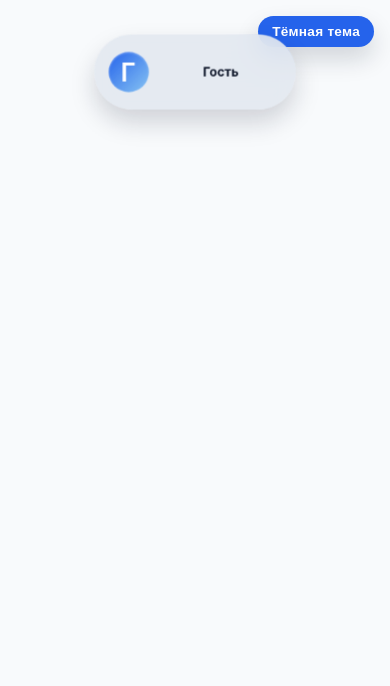
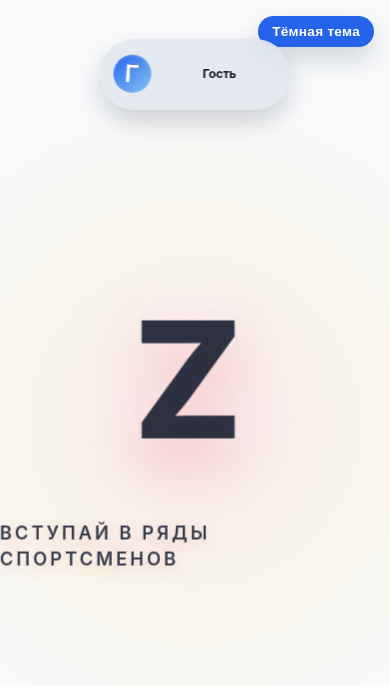
Before and after one commit to Vlad1m8r/dsport-ui, a React (Vite) app: page / in a window 390 px wide. Shown: the top 686 px of the page. Built offline with nearby package versions, Linux system fonts and the light colour scheme.

Commit message:
Реализована вихревая анимация пользователя

```diff
--- a/src/App.css
+++ b/src/App.css
@@ -15,6 +15,16 @@
 
 .app--minimized {
   justify-content: flex-start;
+}
+
+.app--finale {
+  background: radial-gradient(
+      circle at center,
+      rgba(248, 113, 113, 0.12),
+      rgba(251, 191, 36, 0.08) 40%,
+      transparent 70%
+    ),
+    var(--tg-theme-bg-color, #ffffff);
 }
 
 .theme-toggle {
@@ -71,10 +81,6 @@
     box-shadow 620ms ease;
 }
 
-.profile-card--animating {
-  animation: profile-card-glow 2.4s ease-in-out;
-}
-
 .profile-card--minimized {
   top: 28px;
   transform: translate(-50%, 0) scale(0.68);
@@ -83,6 +89,63 @@
   gap: 12px;
   border-radius: 999px;
   box-shadow: 0 18px 36px rgba(15, 23, 42, 0.18);
+}
+
+.profile-card--swirl {
+  --orbit-diameter: min(100vw, 440px);
+  --orbit-radius-avatar: calc(var(--orbit-diameter) / 2 - 64px);
+  --orbit-radius-name: calc(var(--orbit-diameter) / 2 - 46px);
+  --orbit-radius-username: calc(var(--orbit-diameter) / 2 - 38px);
+  --orbit-radius-caption: calc(var(--orbit-diameter) / 2 - 32px);
+  --orbit-radius-hint: calc(var(--orbit-diameter) / 2 - 26px);
+  animation: profile-card-glow 3s ease-in-out;
+  pointer-events: none;
+}
+
+.profile-card--swirl .profile-card__content {
+  display: contents;
+}
+
+.profile-card--swirl .profile-card__avatar,
+.profile-card--swirl .profile-card__name,
+.profile-card--swirl .profile-card__username,
+.profile-card--swirl .profile-card__caption,
+.profile-card--swirl .profile-card__hint {
+  position: absolute;
+  top: 50%;
+  left: 50%;
+  transform: translate(-50%, -50%);
+  transform-origin: center;
+  animation-fill-mode: forwards;
+}
+
+.profile-card--swirl .profile-card__avatar {
+  animation: orbit-avatar 3.2s cubic-bezier(0.36, 0, 0.19, 1);
+}
+
+.profile-card--swirl .profile-card__name {
+  animation: orbit-name 3.2s cubic-bezier(0.36, 0, 0.19, 1);
+}
+
+.profile-card--swirl .profile-card__username {
+  animation: orbit-username 3.2s cubic-bezier(0.36, 0, 0.19, 1);
+}
+
+.profile-card--swirl .profile-card__caption {
+  animation: orbit-caption 3.2s cubic-bezier(0.36, 0, 0.19, 1);
+}
+
+.profile-card--swirl .profile-card__hint {
+  animation: orbit-hint 3.2s cubic-bezier(0.36, 0, 0.19, 1);
+}
+
+.profile-card--explosion {
+  animation: card-shockwave 0.9s ease-out;
+}
+
+.profile-card--final {
+  z-index: 3;
+  animation: card-rise 1s cubic-bezier(0.22, 1, 0.36, 1) forwards;
 }
 
 .profile-card__avatar {
@@ -156,6 +219,7 @@
   filter: blur(0.4px);
   opacity: 0.85;
   transition: opacity 320ms ease;
+  z-index: 1;
 }
 
 .profile-card__particles span {
@@ -170,101 +234,56 @@
   transform: translate(-50%, -50%);
 }
 
-.profile-card--animating .profile-card__particles span {
+.profile-card--swirl .profile-card__particles span {
   animation-iteration-count: 1;
   animation-fill-mode: forwards;
 }
 
-.profile-card--animating .profile-card__particles span:nth-child(odd) {
-  animation-name: particle-orbit;
-  animation-duration: 2.8s;
-  animation-timing-function: ease-in-out;
+.profile-card--swirl .profile-card__particles span:nth-child(odd) {
+  animation-name: particle-circle;
+  animation-duration: 3.1s;
+  animation-timing-function: cubic-bezier(0.36, 0, 0.19, 1);
 }
 
-.profile-card--animating .profile-card__particles span:nth-child(even) {
-  animation-name: particle-orbit-reverse;
-  animation-duration: 3.1s;
-  animation-timing-function: ease-in-out;
+.profile-card--swirl .profile-card__particles span:nth-child(even) {
+  animation-name: particle-circle-reverse;
+  animation-duration: 3.3s;
+  animation-timing-function: cubic-bezier(0.36, 0, 0.19, 1);
 }
 
-.profile-card--animating .profile-card__particles span:nth-child(1) {
-  animation-delay: 0s;
-}
-
-.profile-card--animating .profile-card__particles span:nth-child(2) {
-  animation-delay: 0.12s;
-}
-
-.profile-card--animating .profile-card__particles span:nth-child(3) {
-  animation-delay: 0.24s;
-}
-
-.profile-card--animating .profile-card__particles span:nth-child(4) {
-  animation-delay: 0.36s;
-}
-
-.profile-card--animating .profile-card__particles span:nth-child(5) {
-  animation-delay: 0.48s;
-}
-
-.profile-card--animating .profile-card__particles span:nth-child(6) {
-  animation-delay: 0.6s;
-}
-
-.profile-card--animating .profile-card__particles span:nth-child(7) {
-  animation-delay: 0.72s;
-}
-
-.profile-card--animating .profile-card__particles span:nth-child(8) {
-  animation-delay: 0.84s;
-}
-
-.profile-card--animating .profile-card__particles span:nth-child(9) {
-  animation-delay: 0.96s;
-}
-
-.profile-card--animating .profile-card__particles span:nth-child(10) {
-  animation-delay: 1.08s;
-}
-
-.profile-card--animating .profile-card__particles span:nth-child(3n) {
+.profile-card--swirl .profile-card__particles span:nth-child(3n) {
   width: 6px;
   height: 6px;
   background: color-mix(in srgb, var(--tg-theme-link-color, #2563eb) 72%, transparent);
 }
 
-.profile-card--animating .profile-card__particles span:nth-child(4n) {
+.profile-card--swirl .profile-card__particles span:nth-child(4n) {
   width: 14px;
   height: 14px;
 }
 
-.profile-card--minimized .profile-card__particles {
-  opacity: 0;
+.profile-card--swirl .profile-card__particles span:nth-child(4n + 1) {
+  animation-delay: 0s;
 }
 
-.profile-card--animating .profile-card__avatar {
-  animation: swirl-clockwise 2.6s ease-in-out;
-  transform-origin: center;
+.profile-card--swirl .profile-card__particles span:nth-child(4n + 2) {
+  animation-delay: 0.16s;
 }
 
-.profile-card--animating .profile-card__name {
-  animation: swirl-counterclockwise 2.6s ease-in-out;
-  transform-origin: center;
+.profile-card--swirl .profile-card__particles span:nth-child(4n + 3) {
+  animation-delay: 0.32s;
 }
 
-.profile-card--animating .profile-card__username {
-  animation: swirl-vertical 2.6s ease-in-out;
-  transform-origin: center;
+.profile-card--swirl .profile-card__particles span:nth-child(4n) {
+  animation-delay: 0.48s;
 }
 
-.profile-card--animating .profile-card__caption {
-  animation: swirl-spiral 2.6s ease-in-out;
-  transform-origin: center;
+.profile-card--explosion .profile-card__particles {
+  opacity: 0.35;
 }
 
-.profile-card--animating .profile-card__hint {
-  animation: swirl-spiral-reverse 2.6s ease-in-out;
-  transform-origin: center;
+.profile-card--final .profile-card__particles {
+  opacity: 0;
 }
 
 .profile-card--minimized .profile-card__avatar {
@@ -292,6 +311,14 @@
 
 .profile-card--minimized .profile-card__caption {
   margin-top: 0;
+}
+
+.profile-card--final .profile-card__avatar {
+  animation: top-avatar-spin 3.6s ease-in-out infinite;
+}
+
+.profile-card--final .profile-card__name {
+  animation: top-name-wave 4.2s ease-in-out infinite;
 }
 
 @media (max-width: 520px) {
@@ -324,119 +351,327 @@
   }
 }
 
-@keyframes swirl-clockwise {
+@keyframes orbit-avatar {
   0% {
-    transform: translate(0, 0) rotate(0deg);
+    transform: translate(-50%, -50%) rotate(0deg) translateX(var(--orbit-radius-avatar)) rotate(0deg);
   }
-  30% {
-    transform: translate(16px, -18px) rotate(140deg);
+  60% {
+    transform: translate(-50%, -50%) rotate(320deg)
+      translateX(calc(var(--orbit-radius-avatar) - 12px)) rotate(-320deg);
   }
-  65% {
-    transform: translate(-18px, 12px) rotate(320deg);
+  85% {
+    transform: translate(-50%, -50%) rotate(380deg)
+      translateX(calc(var(--orbit-radius-avatar) - 48px)) rotate(-380deg);
   }
   100% {
-    transform: translate(0, 0) rotate(360deg);
+    transform: translate(-50%, -50%) rotate(420deg) translateX(0) rotate(-420deg);
   }
 }
 
-@keyframes swirl-counterclockwise {
+@keyframes orbit-name {
   0% {
-    transform: translate(0, 0) rotate(0deg);
+    transform: translate(-50%, -50%) rotate(90deg) translateX(var(--orbit-radius-name)) rotate(-90deg);
+    opacity: 1;
   }
-  35% {
-    transform: translate(-18px, -12px) rotate(-150deg);
+  55% {
+    transform: translate(-50%, -50%) rotate(420deg)
+      translateX(calc(var(--orbit-radius-name) - 14px)) rotate(-420deg);
+    opacity: 0.85;
   }
-  70% {
-    transform: translate(12px, 18px) rotate(-320deg);
+  80% {
+    transform: translate(-50%, -50%) rotate(540deg)
+      translateX(calc(var(--orbit-radius-name) - 46px)) rotate(-540deg);
+    opacity: 0.95;
   }
   100% {
-    transform: translate(0, 0) rotate(-360deg);
-  }
-}
-
-@keyframes swirl-vertical {
-  0% {
-    transform: translate(0, 0) rotate(0deg);
-  }
-  25% {
-    transform: translate(12px, 16px) rotate(90deg);
-  }
-  55% {
-    transform: translate(-16px, -22px) rotate(240deg);
-  }
-  100% {
-    transform: translate(0, 0) rotate(360deg);
-  }
-}
-
-@keyframes swirl-spiral {
-  0% {
-    transform: translate(0, 0) rotate(0deg);
-    opacity: 1;
-  }
-  35% {
-    transform: translate(20px, -18px) rotate(180deg);
-    opacity: 0.65;
-  }
-  70% {
-    transform: translate(-18px, 12px) rotate(320deg);
-    opacity: 0.4;
-  }
-  100% {
-    transform: translate(0, 0) rotate(360deg);
+    transform: translate(-50%, -50%) rotate(630deg) translateX(0) rotate(-630deg);
     opacity: 1;
   }
 }
 
-@keyframes swirl-spiral-reverse {
+@keyframes orbit-username {
   0% {
-    transform: translate(0, 0) rotate(0deg);
+    transform: translate(-50%, -50%) rotate(-140deg)
+      translateX(var(--orbit-radius-username)) rotate(140deg);
     opacity: 1;
   }
-  40% {
-    transform: translate(-22px, -10px) rotate(-190deg);
+  60% {
+    transform: translate(-50%, -50%) rotate(-440deg)
+      translateX(calc(var(--orbit-radius-username) - 20px)) rotate(440deg);
+    opacity: 0.8;
+  }
+  90% {
+    transform: translate(-50%, -50%) rotate(-560deg)
+      translateX(calc(var(--orbit-radius-username) - 52px)) rotate(560deg);
     opacity: 0.6;
   }
-  75% {
-    transform: translate(16px, 18px) rotate(-320deg);
-    opacity: 0.35;
-  }
   100% {
-    transform: translate(0, 0) rotate(-360deg);
-    opacity: 1;
+    transform: translate(-50%, -50%) rotate(-640deg) translateX(0) rotate(640deg);
+    opacity: 0;
   }
 }
 
-@keyframes particle-orbit {
+@keyframes orbit-caption {
+  0% {
+    transform: translate(-50%, -50%) rotate(200deg)
+      translateX(var(--orbit-radius-caption)) rotate(-200deg);
+    opacity: 0.75;
+  }
+  65% {
+    transform: translate(-50%, -50%) rotate(520deg)
+      translateX(calc(var(--orbit-radius-caption) - 18px)) rotate(-520deg);
+    opacity: 0.9;
+  }
+  92% {
+    transform: translate(-50%, -50%) rotate(640deg)
+      translateX(calc(var(--orbit-radius-caption) - 48px)) rotate(-640deg);
+    opacity: 0.65;
+  }
+  100% {
+    transform: translate(-50%, -50%) rotate(720deg) translateX(0) rotate(-720deg);
+    opacity: 0;
+  }
+}
+
+@keyframes orbit-hint {
+  0% {
+    transform: translate(-50%, -50%) rotate(-40deg)
+      translateX(var(--orbit-radius-hint)) rotate(40deg);
+    opacity: 0.8;
+  }
+  50% {
+    transform: translate(-50%, -50%) rotate(-340deg)
+      translateX(calc(var(--orbit-radius-hint) - 22px)) rotate(340deg);
+    opacity: 0.5;
+  }
+  90% {
+    transform: translate(-50%, -50%) rotate(-460deg)
+      translateX(calc(var(--orbit-radius-hint) - 52px)) rotate(460deg);
+    opacity: 0.4;
+  }
+  100% {
+    transform: translate(-50%, -50%) rotate(-520deg) translateX(0) rotate(520deg);
+    opacity: 0;
+  }
+}
+
+@keyframes particle-circle {
   0% {
     opacity: 0;
-    transform: translate(-50%, -50%) rotate(0deg) translateX(0);
+    transform: translate(-50%, -50%) rotate(0deg) translateX(calc(var(--orbit-diameter) / 2));
   }
   15% {
     opacity: 1;
   }
-  55% {
-    transform: translate(-50%, -50%) rotate(200deg) translateX(52px);
+  70% {
+    transform: translate(-50%, -50%) rotate(320deg)
+      translateX(calc(var(--orbit-diameter) / 2.4));
+    opacity: 0.8;
   }
   100% {
     opacity: 0;
-    transform: translate(-50%, -50%) rotate(420deg) translateX(12px);
+    transform: translate(-50%, -50%) rotate(540deg) translateX(0);
   }
 }
 
-@keyframes particle-orbit-reverse {
+@keyframes particle-circle-reverse {
   0% {
     opacity: 0;
-    transform: translate(-50%, -50%) rotate(0deg) translateX(0);
+    transform: translate(-50%, -50%) rotate(0deg) translateX(calc(var(--orbit-diameter) / 2.2));
   }
   20% {
     opacity: 1;
   }
-  60% {
-    transform: translate(-50%, -50%) rotate(-210deg) translateX(60px);
+  75% {
+    transform: translate(-50%, -50%) rotate(-360deg)
+      translateX(calc(var(--orbit-diameter) / 2.7));
+    opacity: 0.65;
   }
   100% {
     opacity: 0;
-    transform: translate(-50%, -50%) rotate(-420deg) translateX(18px);
+    transform: translate(-50%, -50%) rotate(-540deg) translateX(0);
   }
 }
+
+@keyframes card-shockwave {
+  0% {
+    transform: translate(-50%, -50%) scale(1);
+    box-shadow: 0 24px 48px rgba(15, 23, 42, 0.12);
+  }
+  30% {
+    transform: translate(-50%, -54%) scale(0.86);
+    box-shadow: 0 28px 68px rgba(220, 38, 38, 0.45);
+  }
+  70% {
+    transform: translate(-50%, -46%) scale(1.08);
+    box-shadow: 0 36px 82px rgba(248, 113, 113, 0.4);
+  }
+  100% {
+    transform: translate(-50%, -50%) scale(1);
+    box-shadow: 0 24px 48px rgba(15, 23, 42, 0.18);
+  }
+}
+
+@keyframes card-rise {
+  0% {
+    transform: translate(-50%, -30%) scale(0.74);
+  }
+  100% {
+    transform: translate(-50%, 0) scale(0.68);
+  }
+}
+
+@keyframes top-avatar-spin {
+  0% {
+    transform: rotate(0deg) translateY(0);
+  }
+  40% {
+    transform: rotate(12deg) translateY(-3px);
+  }
+  70% {
+    transform: rotate(-10deg) translateY(2px);
+  }
+  100% {
+    transform: rotate(0deg) translateY(0);
+  }
+}
+
+@keyframes top-name-wave {
+  0% {
+    transform: translateY(0);
+  }
+  45% {
+    transform: translateY(-4px);
+  }
+  100% {
+    transform: translateY(0);
+  }
+}
+
+.meteor {
+  position: absolute;
+  top: 10%;
+  left: -30%;
+  width: 140px;
+  height: 140px;
+  border-radius: 999px;
+  background: radial-gradient(circle at 30% 30%, #fee2e2, #b91c1c 68%, #7f1d1d 100%);
+  box-shadow: 0 0 42px rgba(248, 113, 113, 0.45);
+  opacity: 0;
+  transform: rotate(45deg) scale(0.6);
+  z-index: 2;
+  pointer-events: none;
+}
+
+.meteor--active {
+  animation: meteor-flight 0.9s ease-out forwards;
+}
+
+@keyframes meteor-flight {
+  0% {
+    opacity: 0;
+    transform: translate3d(0, 0, 0) scale(0.4) rotate(45deg);
+  }
+  40% {
+    opacity: 1;
+    transform: translate3d(45vw, 16vh, 0) scale(0.9) rotate(65deg);
+  }
+  70% {
+    transform: translate3d(72vw, 28vh, 0) scale(1.2) rotate(80deg);
+  }
+  100% {
+    opacity: 0;
+    transform: translate3d(110vw, 40vh, 0) scale(0.4) rotate(95deg);
+  }
+}
+
+.explosion {
+  position: absolute;
+  top: 50%;
+  left: 50%;
+  width: 120px;
+  height: 120px;
+  margin: -60px 0 0 -60px;
+  border-radius: 50%;
+  background: radial-gradient(circle, rgba(254, 226, 226, 0.8), rgba(248, 113, 113, 0.2) 60%, transparent 80%);
+  opacity: 0;
+  transform: scale(0.2);
+  z-index: 1;
+  pointer-events: none;
+}
+
+.explosion--active {
+  animation: explosion-burst 1.2s ease-out forwards;
+}
+
+@keyframes explosion-burst {
+  0% {
+    opacity: 0;
+    transform: scale(0.1);
+  }
+  40% {
+    opacity: 1;
+    transform: scale(2.4);
+    box-shadow: 0 0 120px rgba(248, 113, 113, 0.45), 0 0 240px rgba(244, 63, 94, 0.35);
+  }
+  65% {
+    opacity: 0.9;
+    transform: scale(3.2);
+    box-shadow: 0 0 180px rgba(248, 113, 113, 0.35), 0 0 280px rgba(239, 68, 68, 0.25);
+  }
+  100% {
+    opacity: 0;
+    transform: scale(4.6);
+  }
+}
+
+.finale {
+  position: absolute;
+  inset: 0;
+  display: flex;
+  flex-direction: column;
+  align-items: center;
+  justify-content: center;
+  gap: 24px;
+  color: rgba(15, 23, 42, 0.9);
+  opacity: 0;
+  pointer-events: none;
+  transform: scale(1.05);
+  transition: opacity 480ms ease 200ms, transform 480ms ease 200ms;
+  z-index: 0;
+}
+
+.finale--active {
+  opacity: 1;
+  transform: scale(1);
+}
+
+.finale__letter {
+  font-size: clamp(160px, 40vw, 420px);
+  font-weight: 800;
+  letter-spacing: 0.08em;
+  text-shadow: 0 20px 60px rgba(248, 113, 113, 0.45), 0 -12px 40px rgba(248, 250, 252, 0.75);
+  animation: finale-letter 2.4s ease-in-out infinite alternate;
+}
+
+.finale__cta {
+  margin: 0;
+  font-size: clamp(1.15rem, 3vw, 1.6rem);
+  font-weight: 600;
+  text-transform: uppercase;
+  letter-spacing: 0.16em;
+  color: rgba(15, 23, 42, 0.85);
+  text-shadow: 0 4px 18px rgba(248, 113, 113, 0.35);
+}
+
+@keyframes finale-letter {
+  0% {
+    transform: translateY(0) scale(1);
+  }
+  50% {
+    transform: translateY(-8px) scale(1.02);
+  }
+  100% {
+    transform: translateY(0) scale(1);
+  }
+}
--- a/src/App.tsx
+++ b/src/App.tsx
@@ -50,8 +50,10 @@ function App() {
   const [theme, setTheme] = useState<'dark' | 'light'>(
     WebApp.colorScheme === 'light' ? 'light' : 'dark',
   )
-  const [isAnimating, setIsAnimating] = useState(true)
   const [isMinimized, setIsMinimized] = useState(false)
+  const [animationStage, setAnimationStage] = useState<'swirl' | 'explosion' | 'final'>(
+    'swirl',
+  )
   const themeRef = useRef(theme)
 
   const systemThemeRef = useRef<Record<string, string>>({
@@ -155,16 +157,18 @@ function App() {
   }, [applyCssVariables, lightTheme, theme])
 
   useEffect(() => {
-    const minimizeTimer = window.setTimeout(() => {
+    const explosionTimer = window.setTimeout(() => {
+      setAnimationStage('explosion')
+    }, 3400)
+
+    const finalTimer = window.setTimeout(() => {
       setIsMinimized(true)
-    }, 3200)
-    const animationTimer = window.setTimeout(() => {
-      setIsAnimating(false)
-    }, 3800)
+      setAnimationStage('final')
+    }, 5000)
 
     return () => {
-      window.clearTimeout(minimizeTimer)
-      window.clearTimeout(animationTimer)
+      window.clearTimeout(explosionTimer)
+      window.clearTimeout(finalTimer)
     }
   }, [])
 
@@ -172,11 +176,15 @@ function App() {
     setTheme((current) => (current === 'dark' ? 'light' : 'dark'))
   }
 
-  const particles = useMemo(() => Array.from({ length: 10 }, (_, index) => index), [])
-  const appClassName = `app${isMinimized ? ' app--minimized' : ''}`
+  const particles = useMemo(() => Array.from({ length: 16 }, (_, index) => index), [])
+  const appClassName = `app${isMinimized ? ' app--minimized' : ''}${
+    animationStage === 'final' ? ' app--finale' : ''
+  }`
   const profileCardClassName = `profile-card${
-    isAnimating ? ' profile-card--animating' : ''
-  }${isMinimized ? ' profile-card--minimized' : ''}`
+    animationStage === 'swirl' ? ' profile-card--swirl' : ''
+  }${animationStage === 'explosion' ? ' profile-card--explosion' : ''}${
+    isMinimized ? ' profile-card--minimized' : ''
+  }${animationStage === 'final' ? ' profile-card--final' : ''}`
 
   return (
     <main className={appClassName}>
@@ -217,6 +225,22 @@ function App() {
           <p className="profile-card__caption">{statusText}</p>
         </div>
       </section>
+      <div
+        className={`meteor${animationStage === 'explosion' ? ' meteor--active' : ''}`}
+        aria-hidden="true"
+      />
+      <div
+        className={`explosion${animationStage === 'explosion' ? ' explosion--active' : ''}`}
+        aria-hidden="true"
+      />
+      <div
+        className={`finale${animationStage === 'final' ? ' finale--active' : ''}`}
+      >
+        <div className="finale__letter" aria-hidden="true">
+          Z
+        </div>
+        <p className="finale__cta">Вступай в ряды спортсменов</p>
+      </div>
     </main>
   )
 }
```
